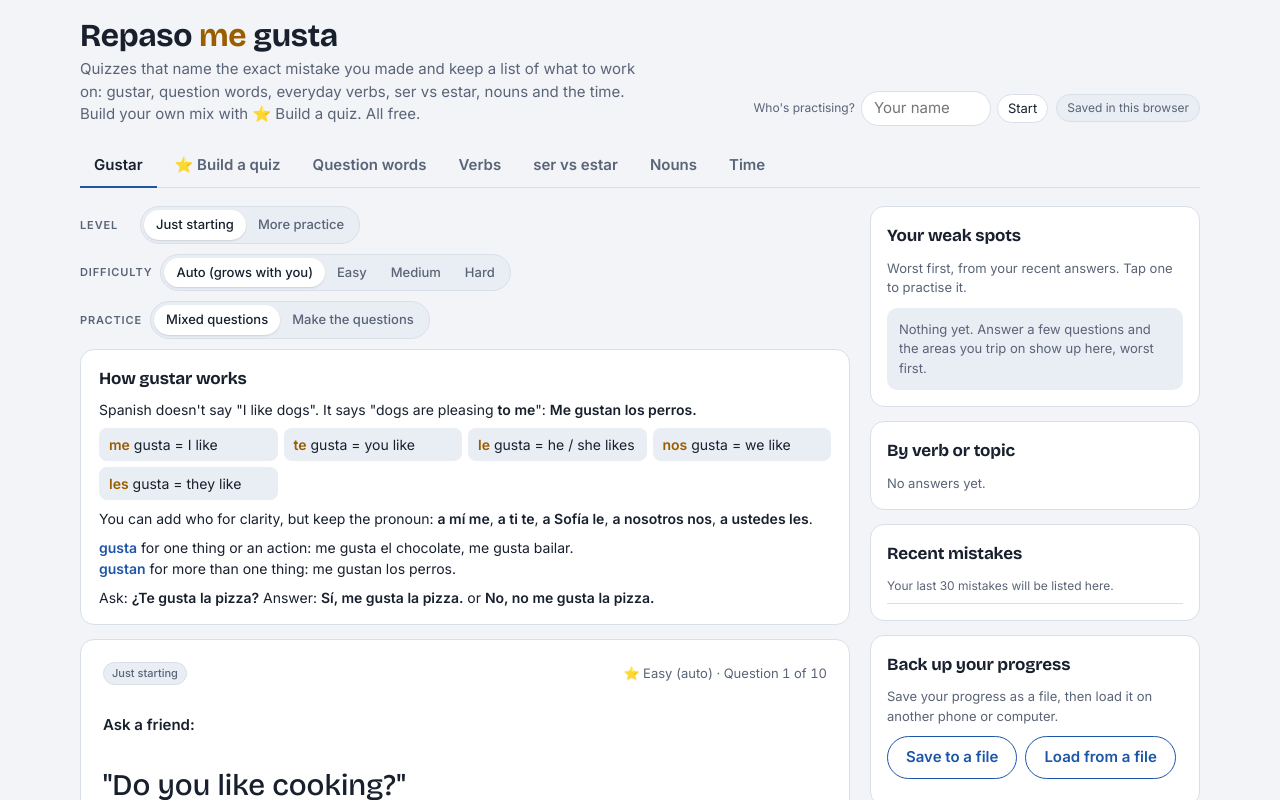
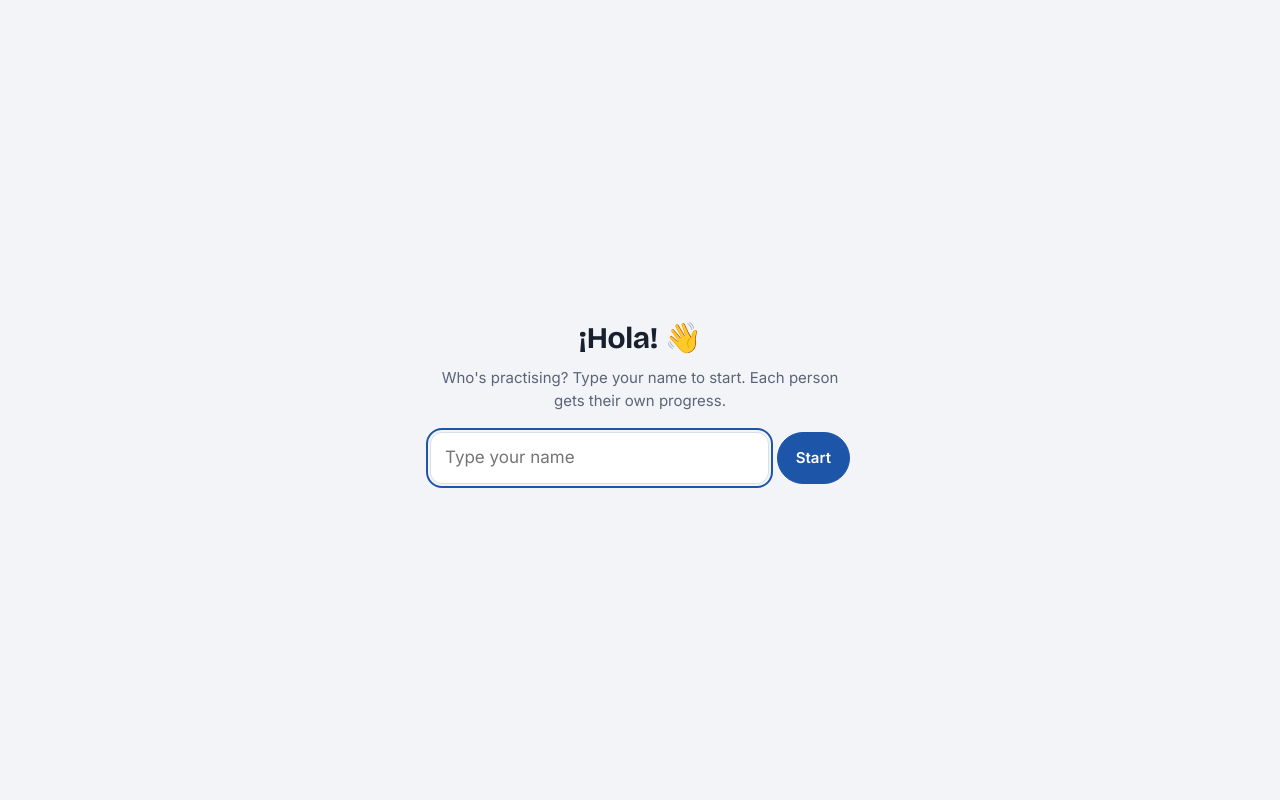
Before and after one commit to Lazyboyplugins/spanish-practice, a plain HTML site: page index.html in a window 1280 px wide. Shown: the top 800 px of the page. Drawn offline with nearby package versions, Linux system fonts and the light colour scheme.

Commit message:
Ask who's practising when the page opens
Shows a full-screen name picker on every visit so each person's
progress loads before they start. The last person is highlighted.

Co-Authored-By: Claude Opus 5.5 <noreply@anthropic.com>
Claude-Session: https://claude.ai/code/session_01NysWzFRtgKVmjiTK71QnsA

```diff
--- a/index.html
+++ b/index.html
@@ -160,6 +160,11 @@ aside{display:flex;flex-direction:column;gap:14px;min-width:0}
 .bline .tile{background:var(--accent-soft);border-color:var(--accent)}
 .pic{display:flex;flex-direction:column;align-items:center;gap:4px}
 .pic svg{width:min(340px,86vw);height:auto;overflow:visible}
+#whogate{position:fixed;inset:0;z-index:50;background:var(--bg,#fff);display:flex;align-items:center;justify-content:center;padding:24px 16px;overflow:auto}
+#whogate .box{max-width:420px;width:100%;text-align:center}#whogate h1{font-size:30px;margin:0 0 6px}#whogate p{color:var(--muted);margin:0 0 20px}
+#whogate .people{display:flex;flex-direction:column;gap:10px;margin-bottom:22px}#whogate .person{font:inherit;font-size:20px;font-weight:600;padding:16px;border-radius:16px;border:2px solid var(--line);background:var(--surface);color:var(--ink);cursor:pointer}
+#whogate .person.last{border-color:var(--accent);background:var(--accent-soft)}#whogate .person small{display:block;font-size:12px;font-weight:400;color:var(--muted)}
+#whogate .add{display:flex;gap:8px}#whogate input{flex:1;min-width:0;font:inherit;font-size:17px;padding:12px 14px;border-radius:12px;border:1px solid var(--line);background:var(--surface);color:var(--ink)}
 .pic svg.clock{width:min(190px,56vw)}.pic svg.bodyfig{width:min(230px,60vw)}.shirt{fill:#7fb2e5;stroke:#2c5a8a;stroke-width:2}.shirt2{fill:#a9cdf0;stroke:#2c5a8a;stroke-width:2}.shorts{fill:#5b6b7f;stroke:#333;stroke-width:2}.navel{fill:#7a4b2e}.smile{fill:none;stroke:#7a4b2e;stroke-width:2.5;stroke-linecap:round}.subchips{margin:6px 0 10px}
 .digital{font-family:var(--display);font-size:22px;color:var(--muted)}
 .skin{fill:#f3c6a0;stroke:#7a4b2e;stroke-width:2}.skin2{fill:#e7b189;stroke:#7a4b2e;stroke-width:2}.hair{fill:#4a2f1d}
@@ -2286,8 +2291,26 @@ function renderWho() {
     inp.addEventListener("keydown", e => { if (e.key === "Enter") go(); });
     w.append(el("span", { class: "speech-note" }, "Who's practising?"), ...profiles.map(p => el("button", { class: "chip", onclick: () => switchProfile(p) }, p)), inp, el("button", { class: "chip", onclick: go }, "Start"));
   } else {
-    w.append(el("span", { class: "pill ok" }, "👤 " + profile), el("button", { class: "link", onclick: () => { profile = ""; lsSet("repaso.current", ""); renderWho(); } }, "Switch person"));
-  }
+    w.append(el("span", { class: "pill ok" }, "👤 " + profile), el("button", { class: "link", onclick: () => showWhoGate() }, "Switch person"));
+  }
+}
+function showWhoGate() {
+  if (HAS_CLAUDE) return;
+  const old = $("#whogate"); if (old) old.remove();
+  const last = lsGet("repaso.current") || "";
+  const close = () => { gate.remove(); document.body.style.overflow = ""; };
+  const pickP = n => { close(); if (n !== profile || !lsGet("repaso.current")) switchProfile(n); else { renderWho(); } };
+  const inp = el("input", { type: "text", placeholder: "Type your name", "aria-label": "Your name", maxlength: "20", autocomplete: "off" });
+  const add = () => { const n = inp.value.trim().slice(0, 20); if (n) { close(); switchProfile(n); } else inp.focus(); };
+  inp.addEventListener("keydown", e => { if (e.key === "Enter") add(); });
+  const list = [...profiles].sort((a, b) => (b === last) - (a === last));
+  const gate = el("div", { id: "whogate", role: "dialog", "aria-modal": "true", "aria-label": "Who's practising?" }, el("div", { class: "box" },
+    el("h1", {}, "¡Hola! 👋"), el("p", {}, profiles.length ? "Who's practising today? Tap your name." : "Who's practising? Type your name to start. Each person gets their own progress."),
+    profiles.length ? el("div", { class: "people" }, list.map(n => el("button", { class: "person" + (n === last ? " last" : ""), type: "button", onclick: () => pickP(n) }, n, n === last ? el("small", {}, "practised last") : null))) : null,
+    el("div", { class: "add" }, inp, el("button", { class: "btn", type: "button", onclick: add }, profiles.length ? "Add" : "Start")),
+    profiles.length ? el("p", { style: "margin:12px 0 0;font-size:13px" }, "Someone new? Type their name and press Add.") : null));
+  document.body.append(gate); document.body.style.overflow = "hidden";
+  if (!profiles.length) setTimeout(() => inp.focus(), 50);
 }
 $("#exp").addEventListener("click", () => {
   const blob = new Blob([JSON.stringify({ app: "repaso", name: profile || "", saved: new Date().toISOString(), state }, null, 1)], { type: "application/json" });
@@ -2307,6 +2330,7 @@ if (!HAS_CLAUDE) { const ct = $("#tab-custom"); if (ct) ct.hidden = true; $("#sy
 /* ---------- boot ---------- */
 window.__repaso = { makeItem, makeBuild, checkBuild, makeX, setTopic: t => (topic = t), checkFill, checkTranslate, spanish, english, expectedBlank, buildOptions, state: () => state };
 applySettings(); renderSide(); renderSets(); renderWho(); selectTab(state.settings.tab === "custom" && !HAS_CLAUDE ? "built" : (state.settings.tab || "built"), false); next();
+showWhoGate();
 initCloud();
 getSample().then(s => { if (!s) { $("#c-img-wrap").hidden = true; } });
 })();
```
